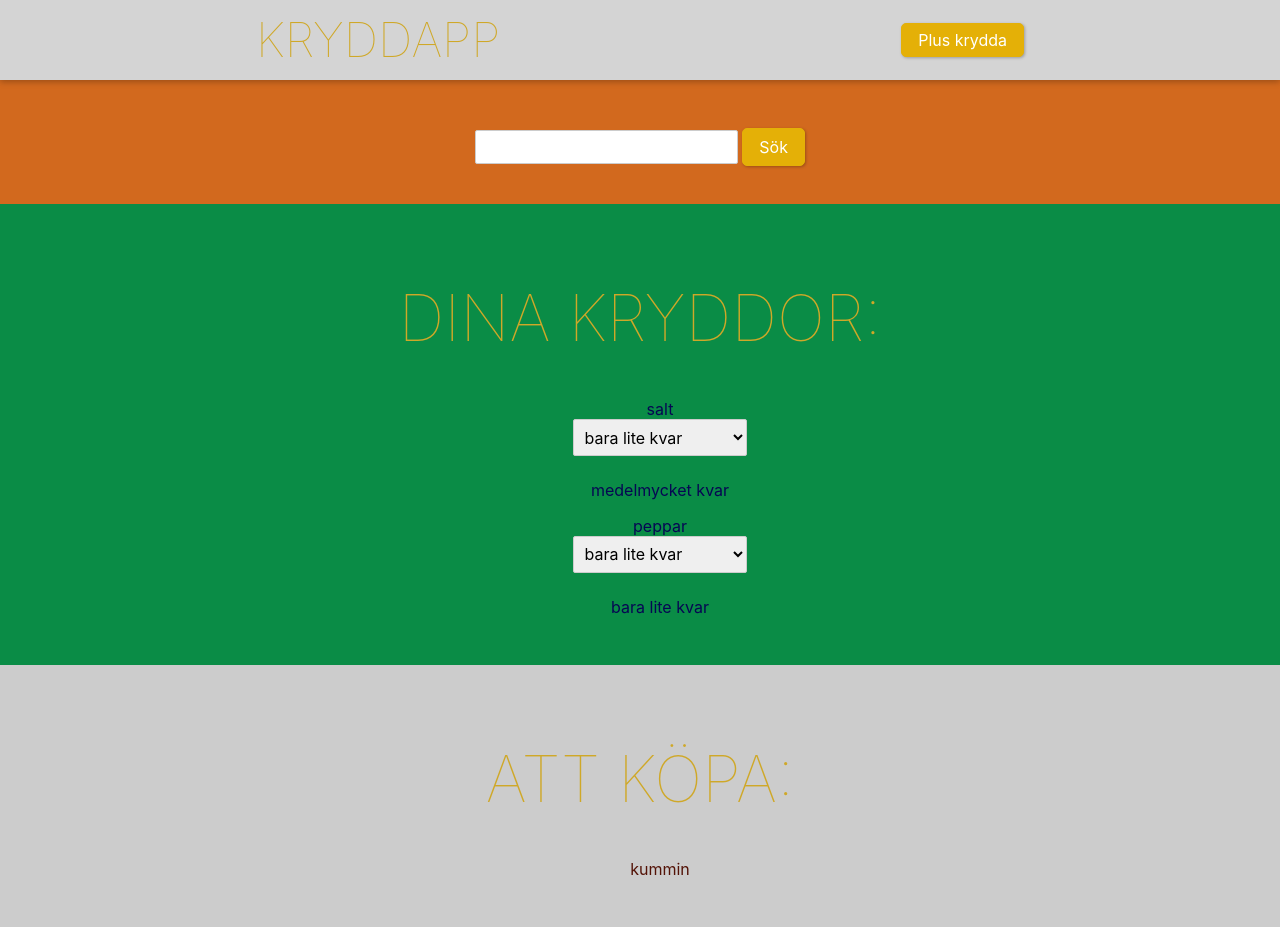
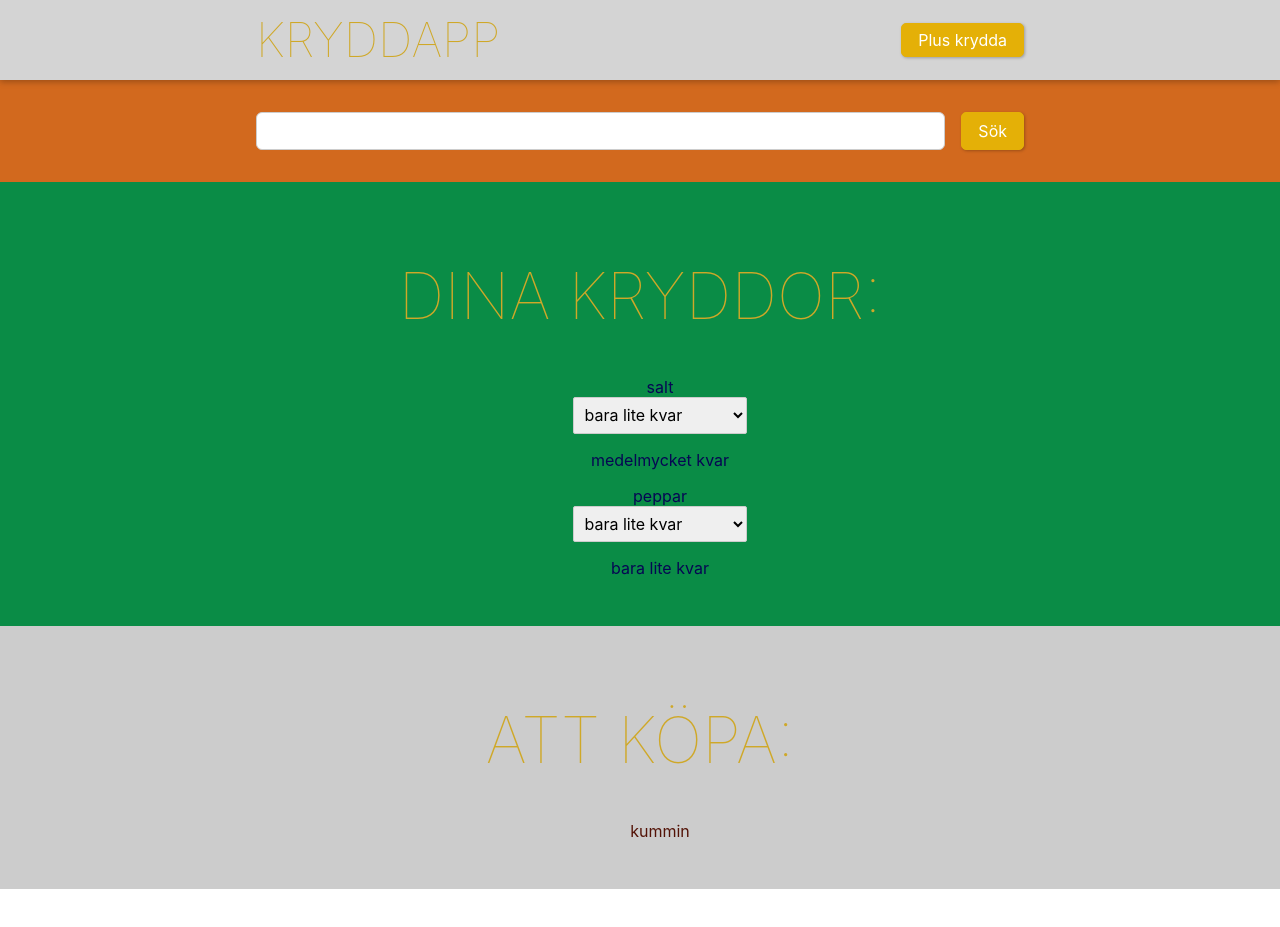
Before and after one commit to Novvea/kryddapp, a Svelte app: page / in a window 1280 px wide. After the commit the page ends 889 px from the top, so only its background shows below. Built offline with nearby package versions, Linux system fonts and the light colour scheme.

Commit message:
Update search styling

```diff
--- a/public/global.css
+++ b/public/global.css
@@ -34,7 +34,7 @@ input, button, select, textarea {
 	font-size: inherit;
 	-webkit-padding: 0.4em 0;
 	padding: 0.4em;
-	margin: 0 0 0.5em 0;
+	margin: 0;
 	box-sizing: border-box;
 	border: 1px solid #ccc;
 	border-radius: 2px;
--- a/src/App.svelte
+++ b/src/App.svelte
@@ -58,9 +58,11 @@
 
 <main>
 <!--	SÖK -->
-	<div class="search_div">
-		<input type="text" bind:value={searchedSpice} />
-		<Button on:click={goSearchSpice}>Sök</Button>
+	<div class="search_container">
+		<div class="search_content">
+			<input type="text" bind:value={searchedSpice} class="search_input" />
+			<Button on:click={goSearchSpice}>Sök</Button>
+		</div>
 	</div>
 	<div>
 		{#if searchedSpice && searchedSpice.length >= 2}
@@ -144,14 +146,30 @@
 		list-style-type: none;
 	}
 
-	.app_div{
+	.app_div {
 
 	}
-	.search_div {
+	.search_container {
+		width: 100%;
+		padding-top: 5rem;
+		background:chocolate;
+		display: flex;
+		align-items: center;
+		justify-content: center;
+	}
+
+	.search_content {
+		flex: 1;
 		padding: 2rem;
-		padding-top: 8rem;
-		background:chocolate;
+		max-width: 768px;
+		display: flex;
+	}
 
+	.search_input {
+		flex: 1;
+		max-width: 768px;
+		margin-right: 16px;
+		border-radius: 6px;
 	}
 
 	.mySpices_div {
```
